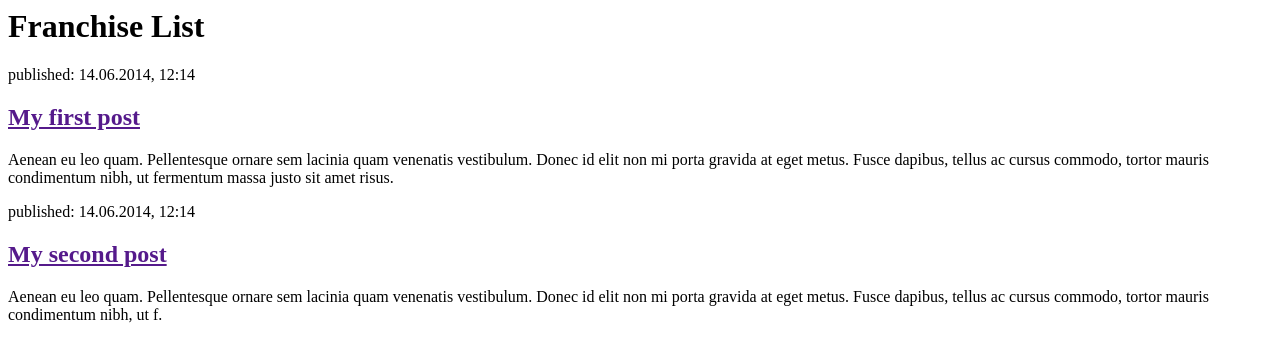
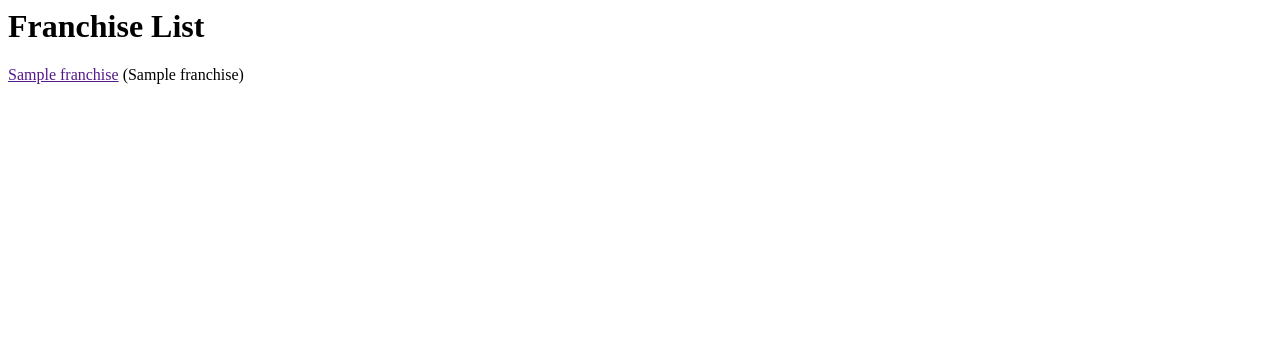
Before and after one commit to cmwillis02/BDL-CONTRACTS, a Django app: page /contracts/ in a window 1280 px wide. Shown: the top 362 px of the page. Run offline with Django 3.2, Linux system fonts and the light colour scheme; tables that the repository leaves empty hold one stand-in row (values such as "Sample post").

Commit message:
Modified franchise_list HTML template

```diff
--- a/contracts/templates/contracts/franchise_list.html
+++ b/contracts/templates/contracts/franchise_list.html
@@ -8,15 +8,11 @@
         </div>
 
         <div>
-            <p>published: 14.06.2014, 12:14</p>
-            <h2><a href="">My first post</a></h2>
-            <p>Aenean eu leo quam. Pellentesque ornare sem lacinia quam venenatis vestibulum. Donec id elit non mi porta gravida at eget metus. Fusce dapibus, tellus ac cursus commodo, tortor mauris condimentum nibh, ut fermentum massa justo sit amet risus.</p>
-        </div>
+        {% for franchise in franchises %}
 
-        <div>
-            <p>published: 14.06.2014, 12:14</p>
-            <h2><a href="">My second post</a></h2>
-            <p>Aenean eu leo quam. Pellentesque ornare sem lacinia quam venenatis vestibulum. Donec id elit non mi porta gravida at eget metus. Fusce dapibus, tellus ac cursus commodo, tortor mauris condimentum nibh, ut f.</p>
+        	<p> <a href="">{{franchise.team_name}}</a> ({{franchise.owner_name}})</p>
+
+        {% endfor %}
         </div>
     </body>
 </html>
--- a/contracts/views.py
+++ b/contracts/views.py
@@ -1,6 +1,9 @@
 from django.shortcuts import render
+from .models import Franchise, Player, Contract
 
 # Create your views here.
 
 def franchise_list(request):
-    return render(request, 'contracts/franchise_list.html', {})
+
+	franchises= Franchise.objects.all()
+	return render(request,'contracts/franchise_list.html',{'franchises': franchises} )
```
